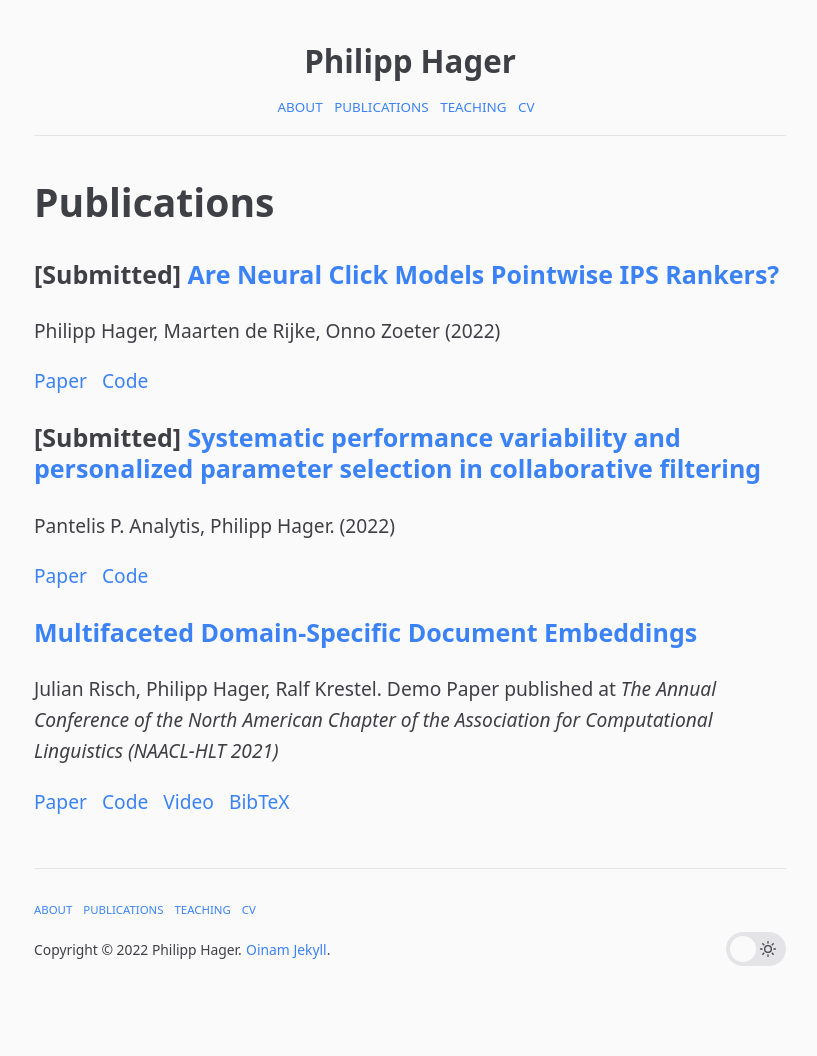
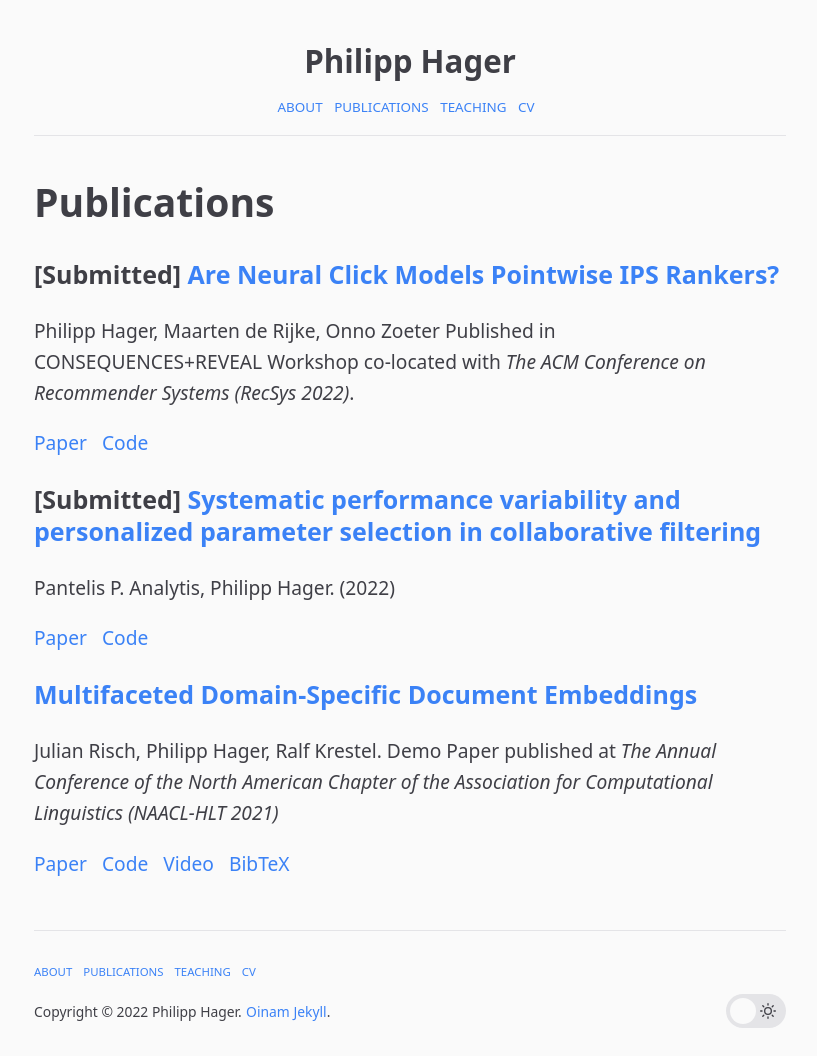
Before and after one commit to philipphager/philipphager.github.io, a Jekyll site: the page built from publications.md, in a window 1280 px wide. Shown: the whole page, without its empty margins (230-1047 px from the left). Built offline with Jekyll 4.4.1, drawn with Linux system fonts in a browser that asks for light colours; before the commit the page ends 994 px from its top, so only the background shows below that.

Commit message:
Update status

```diff
--- a/publications.md
+++ b/publications.md
@@ -6,7 +6,7 @@ permalink: /publications/
 
 ### [Submitted] [Are Neural Click Models Pointwise IPS Rankers?]()
 Philipp Hager, Maarten de Rijke, Onno Zoeter
-(2022)
+Published in CONSEQUENCES+REVEAL Workshop co-located with *The ACM Conference on Recommender Systems (RecSys 2022)*.
 
 [Paper]()
 [&nbsp; Code](https://github.com/philipphager/ultr-cm-vs-ips)
```
